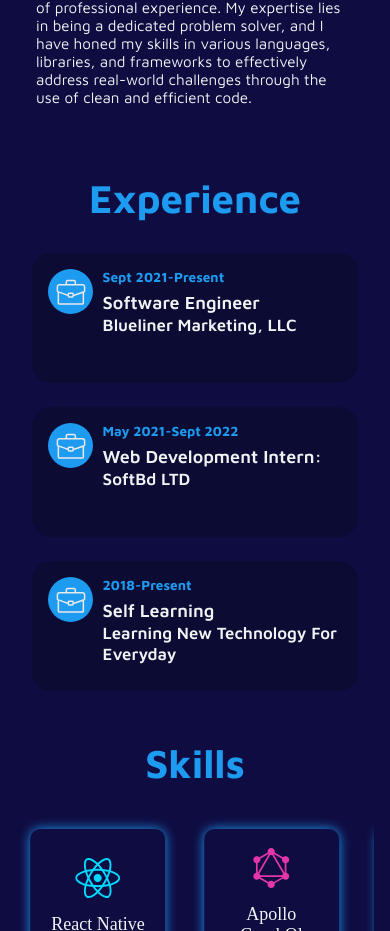
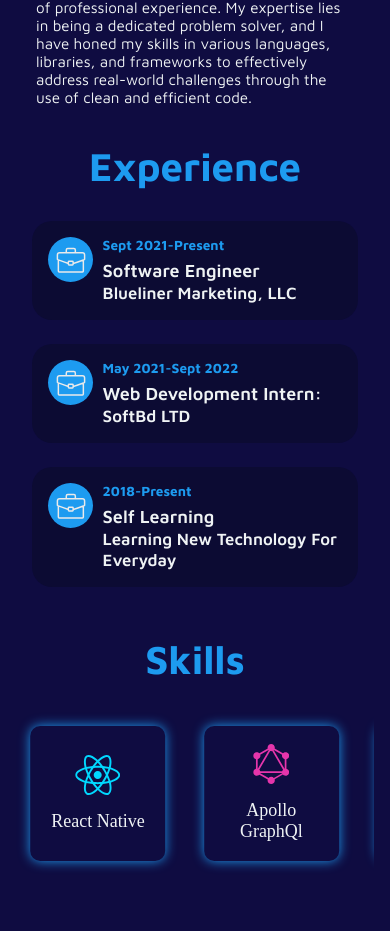
Before and after one commit to Real-Musafir/portfolio, a React (Create React App) app: page / in a window 390 px wide. Shown: the part 1417-2348 px from the top of the page. Built offline with nearby package versions, Linux system fonts and the light colour scheme; a web font is replaced by a local one.

Commit message:
fixed experiece and card issue

```diff
--- a/src/components/core-ui/experience/experience.css
+++ b/src/components/core-ui/experience/experience.css
@@ -132,7 +132,6 @@
   .experience-card {
     padding: 1rem;
     margin-bottom: 1.5rem;
-    height: 130px;
   }
   .expcard-img {
     border-radius: 50%;
--- a/src/components/core-ui/experience/experience.js
+++ b/src/components/core-ui/experience/experience.js
@@ -12,7 +12,7 @@ function Experience() {
   return (
     <div style={{ backgroundColor: theme.secondary }}>
       <Container className="experience" id="experience">
-        <div className="experience-body">
+        <div>
           {/* <div className="experience-image">
             <AnimationLottie animationPath={experience} />
           </div> */}
```
